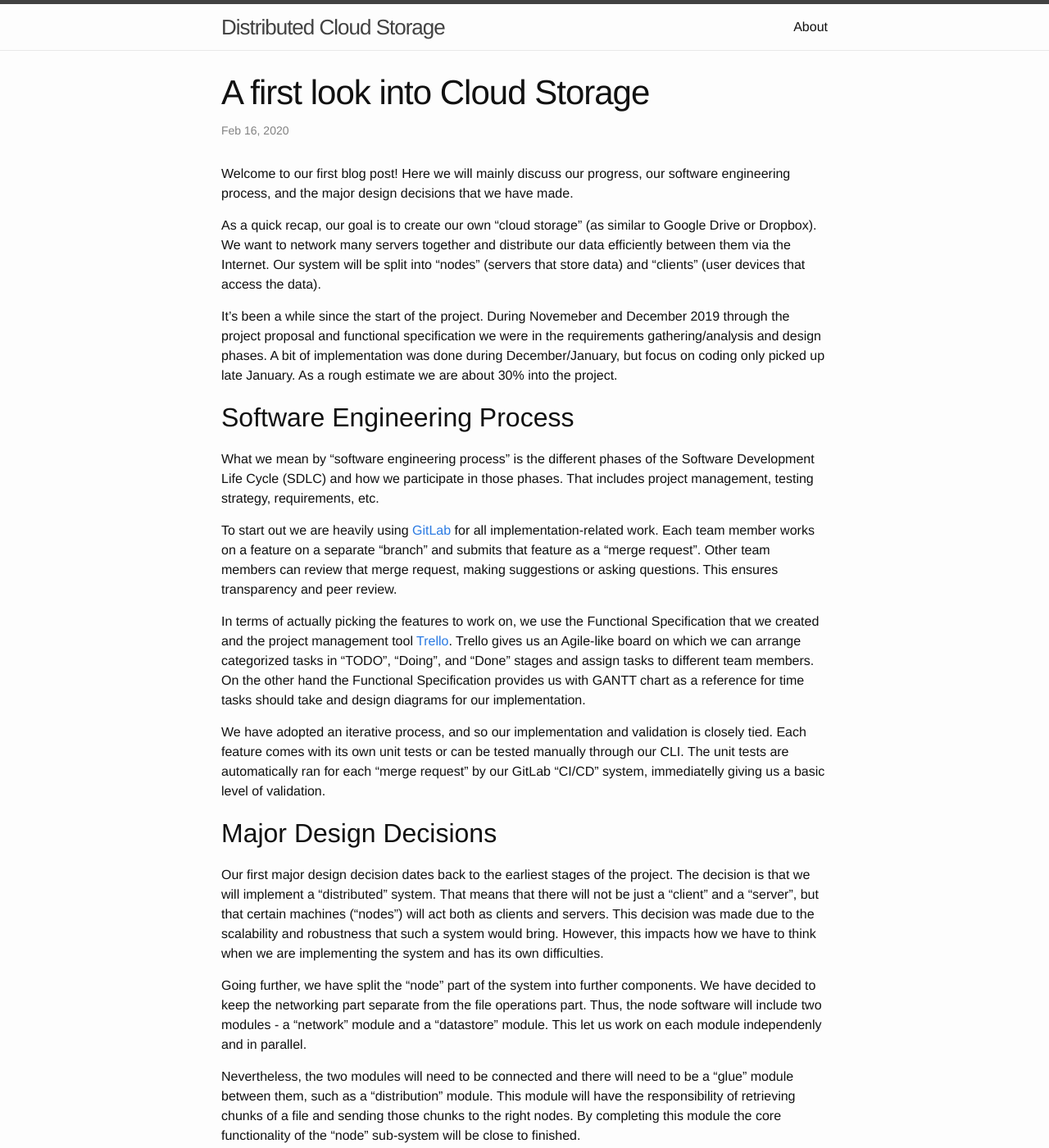
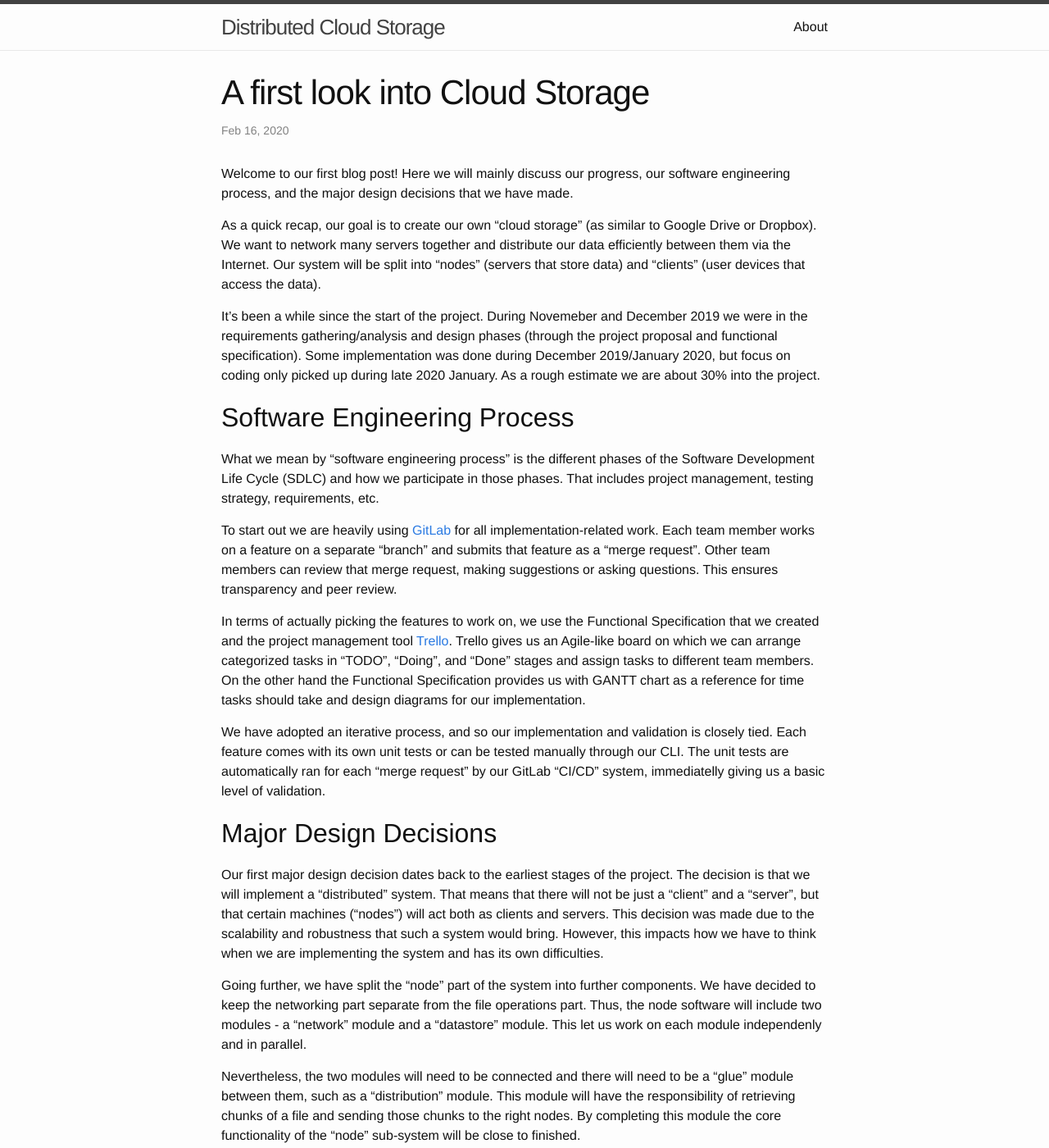
Before and after one commit to distributedcloudproject/distributedcloudproject.github.io, a Jekyll site: the page built from _posts/2020-02-10-cloud-storage-a-first-look.md, in a window 1280 px wide and 1400 px high. Shown: the whole window at 82% size. Built offline with Jekyll 4.4.1, drawn with Linux system fonts in a browser that asks for light colours; some of the changed text lies outside the part shown.

Commit message:
Update post 1

```diff
--- a/_posts/2020-02-10-cloud-storage-a-first-look.md
+++ b/_posts/2020-02-10-cloud-storage-a-first-look.md
@@ -8,7 +8,7 @@ Welcome to our first blog post! Here we will mainly discuss our progress, our so
 
 As a quick recap, our goal is to create our own "cloud storage" (as similar to Google Drive or Dropbox). We want to network many servers together and distribute our data efficiently between them via the Internet. Our system will be split into "nodes" (servers that store data) and "clients" (user devices that access the data).
 
-It's been a while since the start of the project. During Novemeber and December 2019 through the project proposal and functional specification we were in the requirements gathering/analysis and design phases. A bit of implementation was done during December/January, but focus on coding only picked up late January. As a rough estimate we are about 30% into the project.
+It's been a while since the start of the project. During Novemeber and December 2019 we were in the requirements gathering/analysis and design phases (through the project proposal and functional specification). Some implementation was done during December 2019/January 2020, but focus on coding only picked up during late 2020 January. As a rough estimate we are about 30% into the project.
 
 ## Software Engineering Process
 
@@ -33,4 +33,4 @@ Nevertheless, the two modules will need to be connected and there will need to b
 
 While we are in the implementation phase, the design of our data structures tends to change constantly. Changes in one "merge request" require propagation in other "merge requests", giving additional work.
 
-Stay tuned for what is coming up next. We will see the design of our next sub-system - the "client", and our testing strategy should start to see actual servers.
+Stay tuned for what is coming up next. We will see the design of our next sub-system, the "client", and our testing strategy should start to see actual servers.
```
